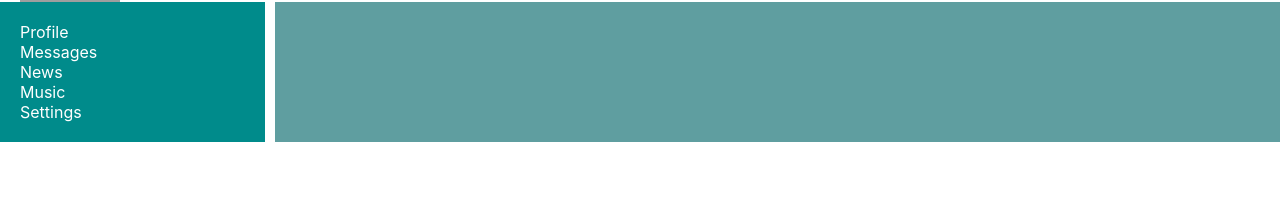
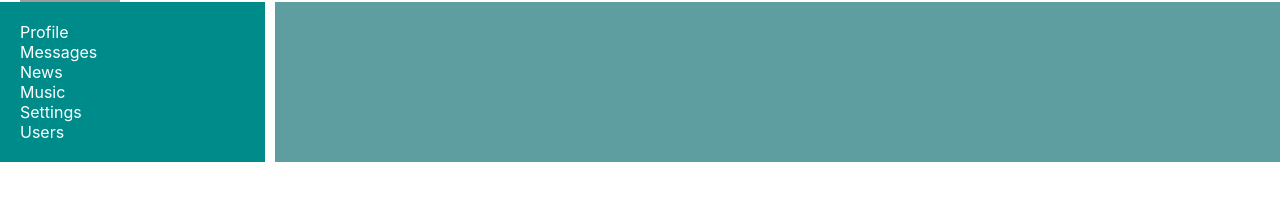
Before and after one commit to dezo103/social, a React (Create React App) app: page / in a window 1280 px wide. Shown: the part 68-280 px from the top of the page. Built offline with nearby package versions, Linux system fonts and the light colour scheme; grey boxes are pictures that could not be loaded.

Commit message:
add Users link to navbar

```diff
--- a/src/components/Navbar/Navbar.tsx
+++ b/src/components/Navbar/Navbar.tsx
@@ -20,6 +20,9 @@ const Navbar = () => {
             <div className={s.item}>
                 <NavLink to="/settings" activeClassName={s.activeLink}>Settings</NavLink>
             </div>
+            <div className={s.item}>
+                <NavLink to="/users" activeClassName={s.activeLink}>Users</NavLink>
+            </div>
         </nav>
     )
 }
```
